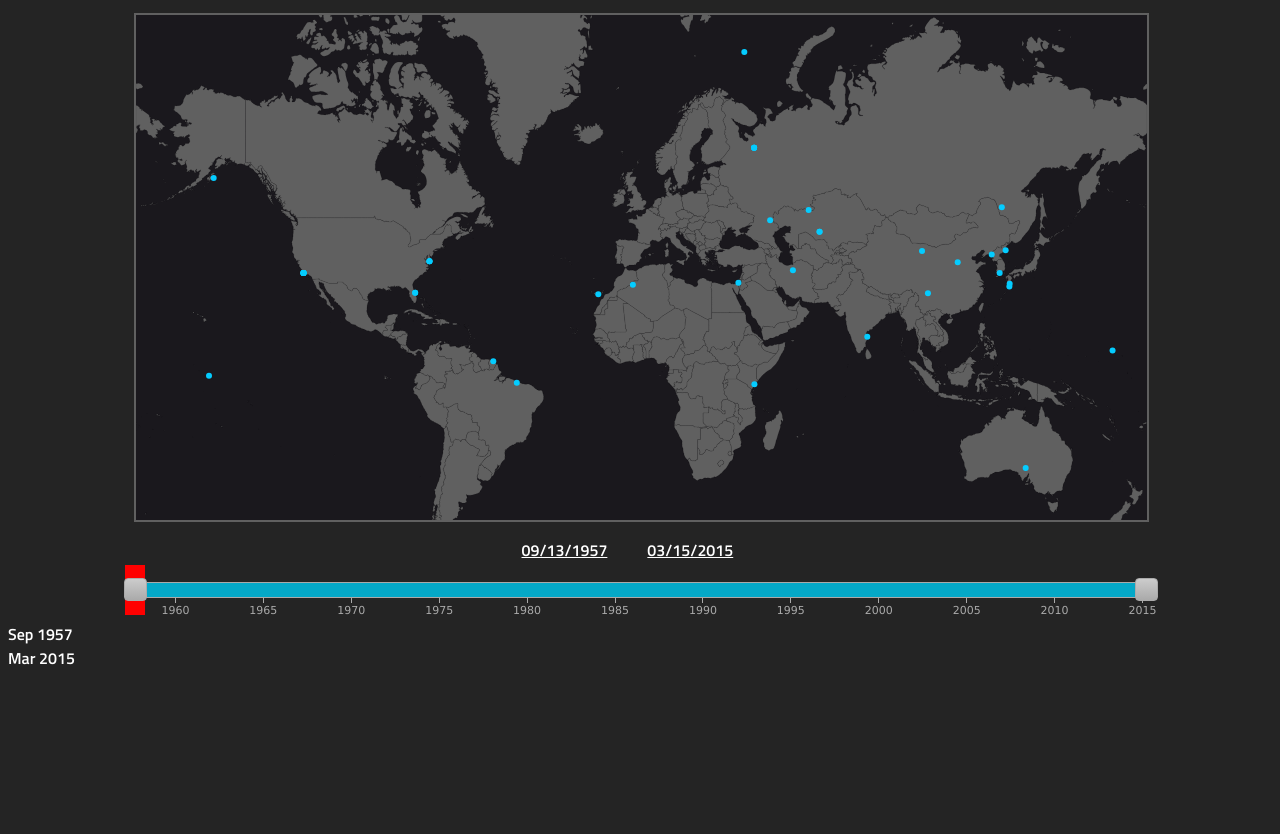
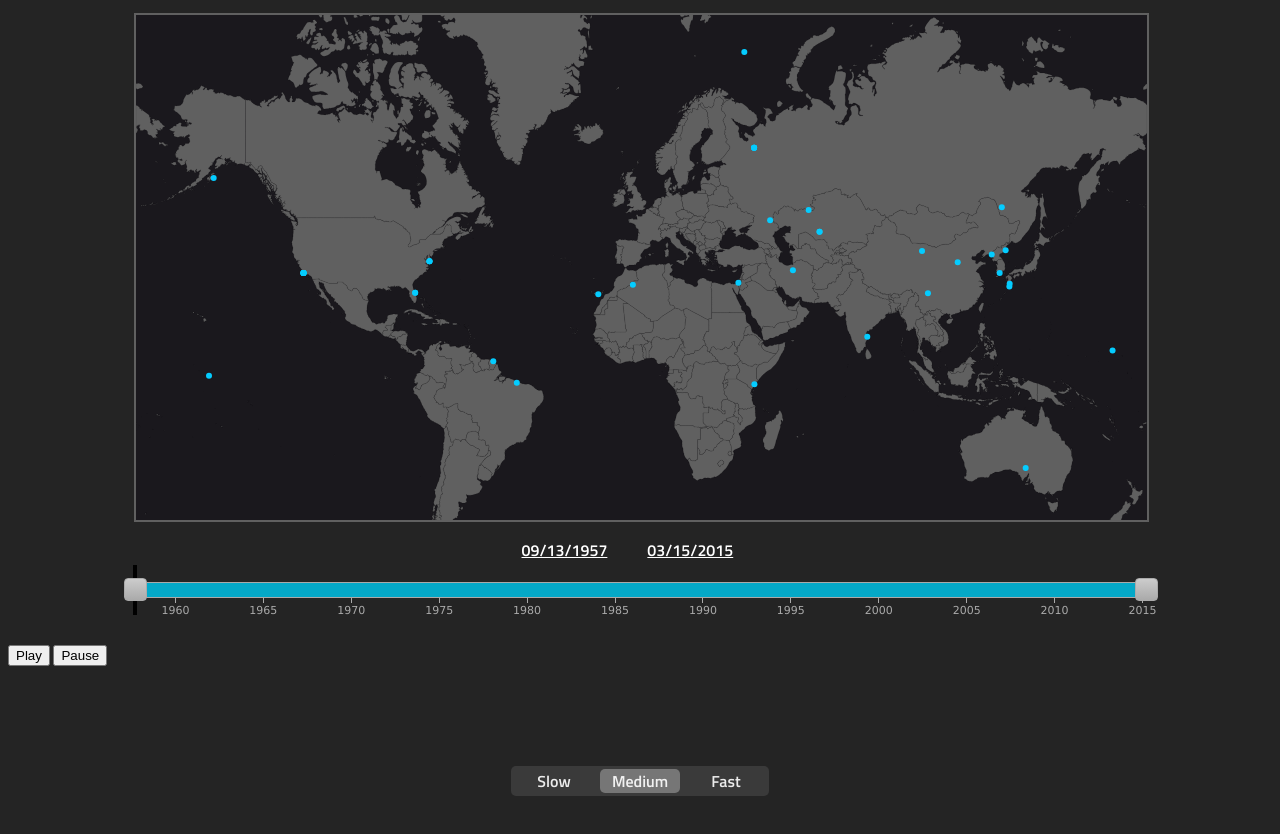
Before and after one commit to CSE512-15S/a3-sonjak3-natguy-nreiter, a plain HTML site: page index.html in a window 1280 px wide. Shown: the part 118-952 px from the top of the page. Before the commit the page ends 800 px from the top, so only its background shows below. Drawn offline with nearby package versions, Linux system fonts and the light colour scheme.

Commit message:
adding play controls, most functionality exists but I need to fix the speeds and style everything. Pushing cause I have to run, will be back later

```diff
--- a/css/visualization_styles.css
+++ b/css/visualization_styles.css
@@ -3,27 +3,38 @@ body {
   color: #fff;
   font-family: 'Titillium Web', sans-serif;
 }
+
 circle {
   fill: #04CCFF;
 }
+
 .country {
   stroke: #000;
   stroke-width: 0.1px;
 }
+
 .text {
   font-size:10px;
   text-transform:capitalize;
 }
+
 #container {
   margin:10px 10%;
   height:100%;
 }
+
+#sliderContainer {
+  height: 60px;
+}
+
 #map {
   border: 2px solid #606060;
 }
+
 .hidden {
   display: none;
 }
+
 div.tooltip {
   color: #222;
   background: #fff;
@@ -75,3 +86,77 @@ div.tooltip {
 .datepicker {
   z-index: 200;
 }
+
+/* Speed picker */
+
+.wrapper {
+  margin: 100px 0;
+}
+.toggle_radio{
+  position: relative;
+  background: rgba(255,255,255,.1);
+  margin: 4px auto;
+  overflow: hidden;
+  padding: 0 !important;
+  -webkit-border-radius: 5px;
+  -moz-border-radius: 5px;
+  border-radius: 5px;
+  position: relative;
+  height: 30px;
+  width: 258px;
+}
+.toggle_radio > * {
+  float: left;
+}
+.toggle_radio input[type=radio]{
+  display: none;
+  /*position: fixed;*/
+}
+.toggle_radio label{
+  color: rgba(255,255,255,.9);
+  z-index: 0;
+  display: block;
+  width: 80px;
+  height: 24px;
+  margin: 3px 3px;
+  -webkit-border-radius: 5px;
+  -moz-border-radius: 5px;
+  border-radius: 5px;
+  cursor: pointer;
+  z-index: 1;
+  /*background: rgba(0,0,0,.1);*/
+  text-align: center;
+  /*background: blue;*/ /*make it blue*/
+}
+
+.toggle_radio p {
+  margin: 0px;
+}
+.toggle_option_slider{
+  /*display: none;*/
+  width: 80px;
+  height: 24px;
+  position: absolute;
+  top: 3px;
+  -webkit-border-radius: 5px;
+  -moz-border-radius: 5px;
+  border-radius: 5px;
+  -webkit-transition: all .4s ease;
+  -moz-transition: all .4s ease;
+  -o-transition: all .4s ease;
+  -ms-transition: all .4s ease;
+  transition: all .4s ease;
+}
+
+#slow:checked ~ .toggle_option_slider{
+  background: rgba(255,255,255,.3);
+  left: 3px;
+}
+#medium:checked ~ .toggle_option_slider{
+  background: rgba(255,255,255,.3);
+  left: 89px;
+}
+#fast:checked ~ .toggle_option_slider{
+  background: rgba(255,255,255,.3);
+  left: 175px;
+}
--- a/index.html
+++ b/index.html
@@ -34,8 +34,23 @@
         </span>
       </div>
     </div>
-    <div id="slider"></div>
-    <br>
-    <div id="slidermin"></div><div id="slidermax"></div>
+    <div id="sliderContainer">
+      <div id="slider"></div>
+    </div>
+    <div id="playControls">
+      <button id="playButton">Play</button>
+      <button id="pauseButton">Pause</button>
+      <div class="wrapper">
+        <div class="toggle_radio">
+          <input type="radio" class="toggle_option" id="slow" name="toggle_option">
+          <input type="radio" checked class="toggle_option" id="medium" name="toggle_option">
+          <input type="radio" class="toggle_option" id="fast" name="toggle_option">
+          <label for="slow"><p>Slow</p></label>
+          <label for="medium"><p>Medium</p></label>
+          <label for="fast"><p>Fast</p></label>
+          <div class="toggle_option_slider"></div>
+        </div>
+      </div>
+    </div>
   </body>
 </html>
--- a/js/visualization.js
+++ b/js/visualization.js
@@ -40,6 +40,8 @@ var height = 0;
 var topo,projection,path,svg,g;
 
 var tooltip, time_slider;
+var playSpeed = 300;
+const playBarWidth = 4;
 
 function initialSetup() {
   width = document.getElementById('container').offsetWidth;
@@ -78,7 +80,34 @@ function initialSetup() {
     drawLaunchEvents();
   });
 
-  playBar();
+  setupPlayControls();
+  drawPlayBar();
+
+
+}
+
+function setupPlayControls() {
+  $("#slow").on("click", function() {
+    playSpeed = 300;
+  });
+  $("#medium").on("click", function() {
+    playSpeed = 100;
+  });
+  $("#fast").on("click", function() {
+    playSpeed = 10;
+  });
+  $('#playButton').on("click", function() {
+    if (!isPlaying) {
+      play(playSpeed);
+    }
+  });
+
+  $('#pauseButton').on("click", function() {
+    if (isPlaying) {
+      clearTimeout(playTickRepeatTimeout);
+      isPlaying = false;
+    }
+  });
 }
 
 function addPicker(selector, change_handler) {
@@ -363,7 +392,6 @@ function addLaunchSite(lat,lon,text) {
       tooltip.classed("hidden", false)
              .attr("style", "left:"+(mouse[0]+offsetL)+"px;top:"+(mouse[1]+offsetT)+"px")
              .html(text);
-
       })
       .on("mouseout",  function(d,i) {
         tooltip.classed("hidden", true);
@@ -389,8 +417,6 @@ function updateSliderValues(evt, values) {
 
   var mindate = convertDecimalDate(values[0]);
   var maxdate = convertDecimalDate(values[1]);
-  d3.select("#slidermin").text(months[mindate.getMonth()] + " " + mindate.getFullYear());
-  d3.select("#slidermax").text(months[maxdate.getMonth()] + " " + maxdate.getFullYear());
 
   $('#start_date').DatePickerSetDate(mindate, true);
   $('#end_date').DatePickerSetDate(maxdate, true);
@@ -533,6 +559,7 @@ function play(interval)
   playTick(interval);
 }
 
+
 // Plays the sequence of all launches starting at the left slider position
 // and ending at the right slider position. This function will loop
 // indefinitely, until the right slider position is reached
@@ -558,26 +585,27 @@ function playTick(interval)
   }
 }
 
-function playBar() {
+function drawPlayBar() {
   var svg = d3.select("#slider").append("svg")
     .attr("id", "playBar")
     .attr("height", "50px")
-    .attr("width", "20px")
+    .attr("width", playBarWidth + "px")
     .style("position", "absolute")
     .style("top", "-18px")
-    .style("left", "-10px");
+    .style("left", "-" + playBarWidth/2 + "px");
 
   var rect = svg.append("rect")
+    .attr("id", "playBarRect")
     .attr("height", "50px")
-    .attr("width", "20px")
-    .attr("fill", "red");
+    .attr("width", playBarWidth + "px")
+    .attr("fill", "black");
 }
 
 function updatePlayBar() {
   var pixelWidth = parseInt(d3.select("#slider").style("width"));
   var range = initialvalues[1] - initialvalues[0];
   var progress = (currentPlayPoint - initialvalues[0]) / range;
-  var left = progress * pixelWidth - 10.0;
+  var left = progress * pixelWidth - playBarWidth / 2;
   d3.select("#playBar").style("left", Math.floor(left) + "px");
 }
 
```
